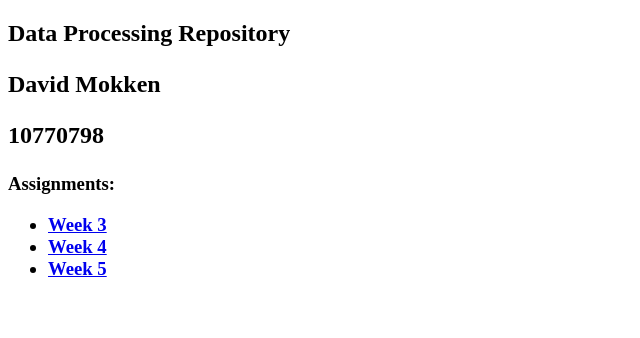
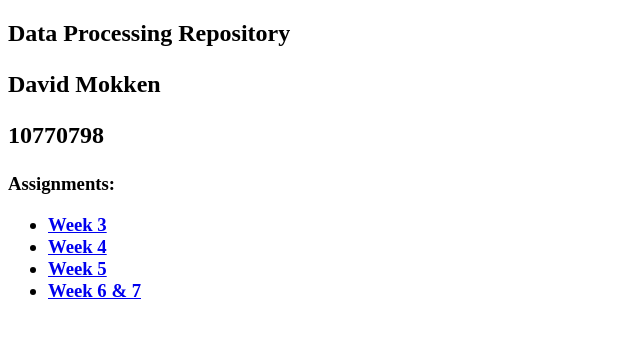
Before and after one commit to davidmokken/dataprocessing, a plain HTML site: page index.html in a window 1280 px wide. Shown: the whole page, without its empty margins (0-640 px from the left). Drawn offline with Linux system fonts and the light colour scheme.

Commit message:
Update index.html

```diff
--- a/index.html
+++ b/index.html
@@ -23,6 +23,9 @@
         <li>
           <a href="Homework/Week_5/scatter.html">Week 5</a>
         </li>
+        <li>
+          <a href="Homework/Week_6/scatter.html">Week 6 & 7</a>
+        </li>
     </ul>
 
     </body>
```
